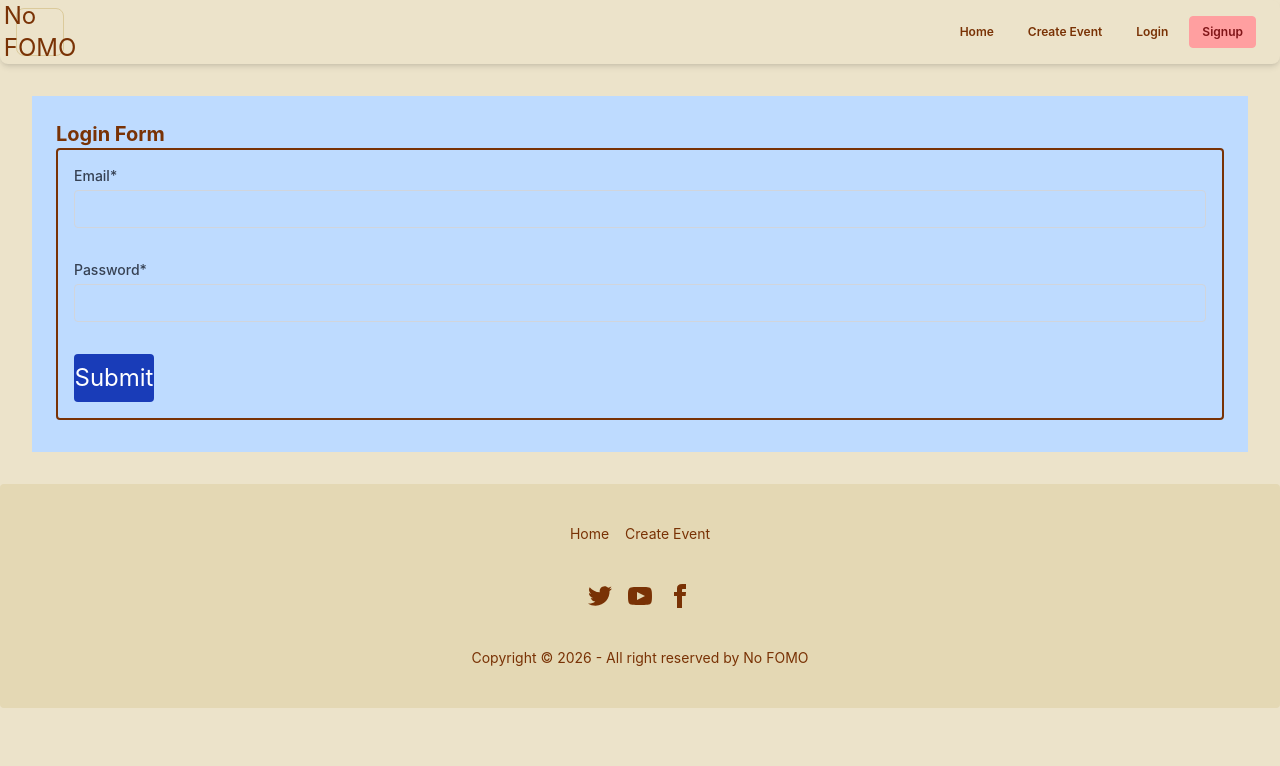
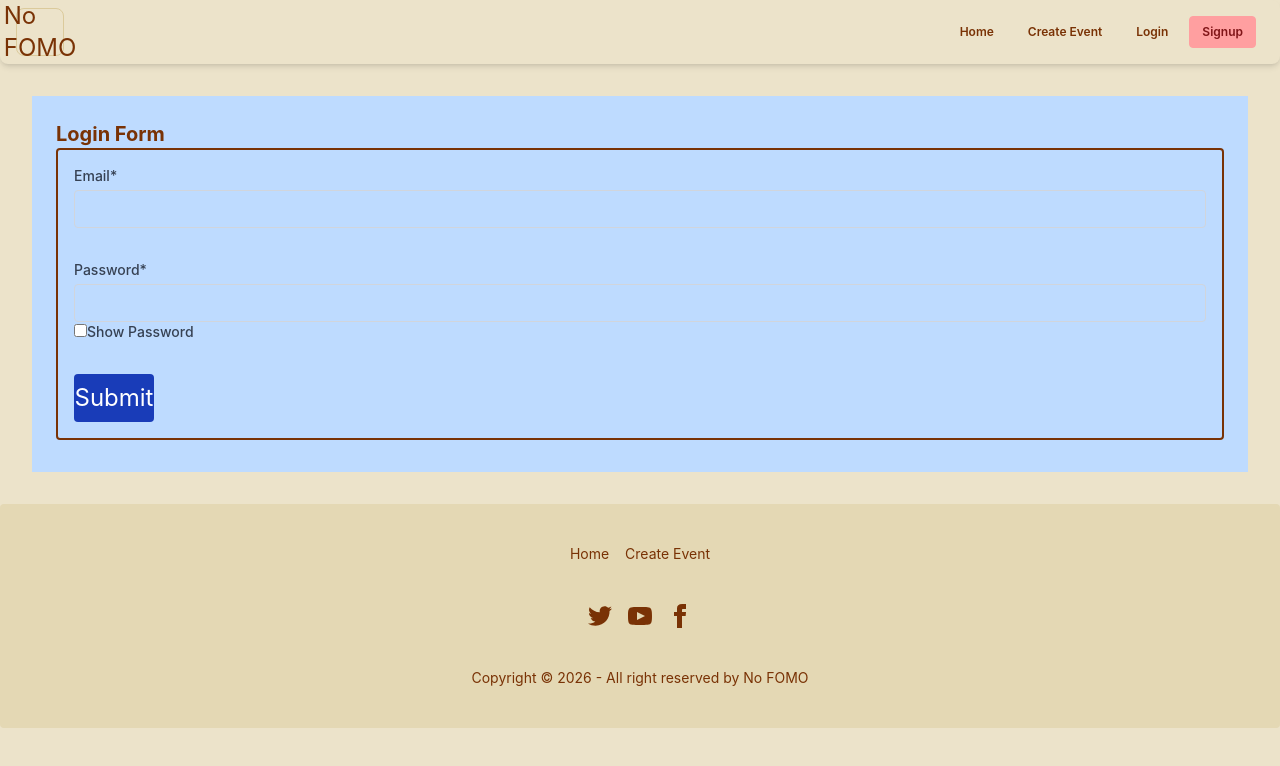
Before and after one commit to krishnaghosh2081/WBS-EventScheduler, a React (Vite) app: page /login in a window 1280 px wide. Shown: the top 766 px of the page. Built offline with nearby package versions, Linux system fonts and the light colour scheme; the HTML template or start-up script is replaced by a standard one.

Commit message:
add error and change password field

```diff
--- a/src/components/LoginForm.jsx
+++ b/src/components/LoginForm.jsx
@@ -8,6 +8,7 @@ const LoginForm = () => {
   const [form, setForm] = useState(initialState);
   const [error, setError] = useState(null);
   const { addToken} = useAuthenticationContext();
+  const [showPassword, setShowPassword] = useState(false);
 
   const handleChange = (e) => {
     e.preventDefault();
@@ -86,6 +87,7 @@ const LoginForm = () => {
           Email*
           <input
             name="email"
+            type="email"
             value={form.email}
             onChange={handleChange}
             className="mt-1 block w-full border border-gray-300 px-3 py-2 rounded focus:outline-none focus:ring-2 focus:ring-yellow-600"
@@ -96,12 +98,24 @@ const LoginForm = () => {
           Password*
           <input
             name="password"
+            type={
+              showPassword ? "text" : "password"
+            }
             value={form.password}
             onChange={handleChange}
             className="mt-1 block w-full border border-gray-300 px-3 py-2 rounded focus:outline-none focus:ring-2 focus:ring-yellow-600"
           />
         </label>
-
+        <label className="block text-sm font-medium text-gray-700" for="check">
+                <input
+                    id="check"
+                    type="checkbox"
+                    value={showPassword}
+                    onChange={() =>
+                        setShowPassword((prev) => !prev)
+                    }
+                />Show Password
+        </label>
         <br/>
         <div className="flex w-full justify-items-end">
           <button name="submit"
--- a/src/components/SignUpForm.jsx
+++ b/src/components/SignUpForm.jsx
@@ -5,6 +5,7 @@ const initialState = { email: '',
 const SignUpForm = () => {
   const [form, setForm] = useState(initialState);
   const [error, setError] = useState(null);
+  const [showPassword, setShowPassword] = useState(false);
 
   const handleChange = (e) => {
     e.preventDefault();
@@ -74,6 +75,7 @@ const SignUpForm = () => {
           Email*
           <input
             name="email"
+            type="email"
             value={form.email}
             onChange={handleChange}
             className="mt-1 block w-full border border-gray-300 px-3 py-2 rounded focus:outline-none focus:ring-2 focus:ring-yellow-600"
@@ -84,10 +86,23 @@ const SignUpForm = () => {
           Password*
           <input
             name="password"
+            type={
+              showPassword ? "text" : "password"
+            }
             value={form.password}
             onChange={handleChange}
             className="mt-1 block w-full border border-gray-300 px-3 py-2 rounded focus:outline-none focus:ring-2 focus:ring-yellow-600"
           />
+        </label>
+        <label className="block text-sm font-medium text-gray-700" for="check">
+                <input
+                    id="check"
+                    type="checkbox"
+                    value={showPassword}
+                    onChange={() =>
+                        setShowPassword((prev) => !prev)
+                    }
+                />Show Password
         </label>
 
         <br/>
--- a/src/pages/CreateEvent.jsx
+++ b/src/pages/CreateEvent.jsx
@@ -4,6 +4,7 @@ import  {useAuthenticationContext}  from '../context/AuthenticationContext';
 const CreateEvent = () => {
   const { token} = useAuthenticationContext();
   const [formData, setFormData] = useState({title: '', date: '', description: '',location: '',latitude: '', longitude: ''});
+  const [error, setError] = useState(null);
 
   const handleSubmit = async (e) => {
     e.preventDefault();
@@ -18,12 +19,17 @@ const CreateEvent = () => {
         'Authorization': `Bearer ${token}`
       },
       body: JSON.stringify(formData),
+    }).catch((err) => {
+      console.error("Error creating event details:", err);
+      setError("Error creating event , check console log for more details...");
     });
 
     if (response.ok) {
       alert('Event created successfully!');
+      setError(null);
     } else {
-      alert('Failed to create your event.');
+      //alert('Failed to create your event.');
+      setError("Error creating event , check console log for more details...");
     }
   };
 
@@ -69,7 +75,11 @@ const CreateEvent = () => {
           Submit Event
         </button>
       </form>
+      <div className="text-red-500 mt-2">
+        {error && <p>{error}</p>}
     </div>
+    </div>
+
   );
 };
 export default CreateEvent;
```
